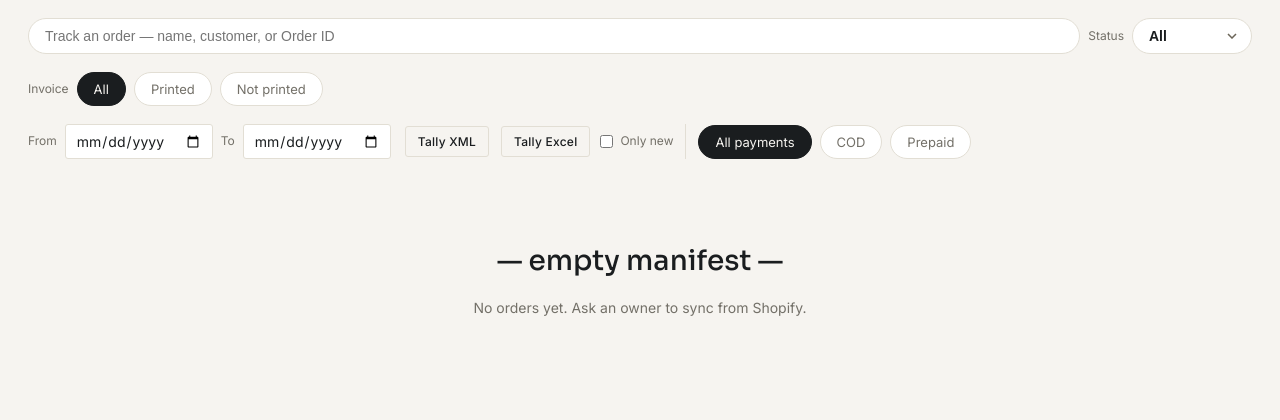
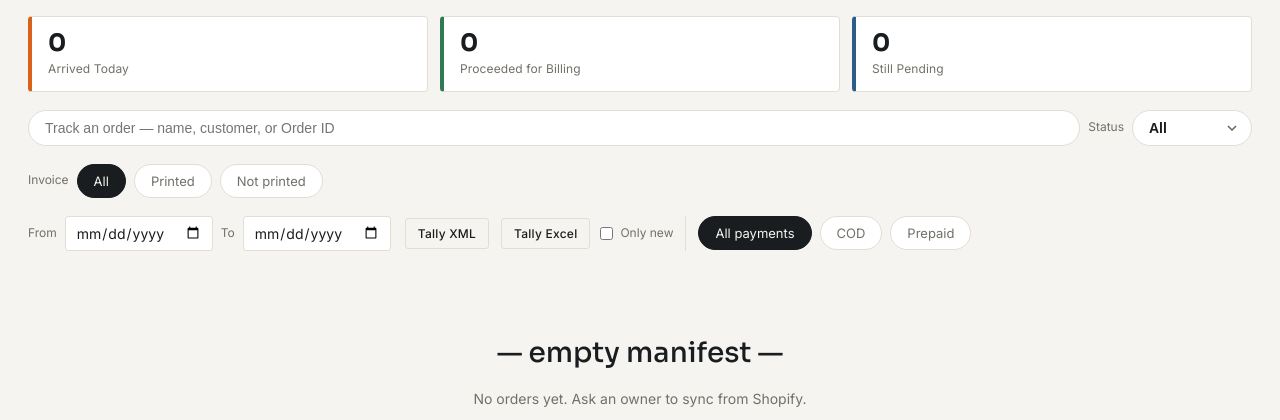
Before and after one commit to mranonymous19/arovehic-app, a Flask app: template templates/index.html in a window 1280 px wide. Shown: the part 84-504 px from the top of the page. Run offline with Flask 3, Linux system fonts and the light colour scheme; the template is opened without the code that fills it, so the values that code supplies are empty; parts of the project's set-up code (start-up, migrations or seed data) failed here and were passed over; some libraries are stand-ins or nearby versions.

Commit message:
Packing Summary

```diff
--- a/app.py
+++ b/app.py
@@ -1169,6 +1169,76 @@ def api_orders():
     return jsonify(result)
 
 
+@app.route("/api/orders/summary", methods=["GET"])
+@login_required
+def api_orders_summary():
+    """Today's-orders header stats: how many orders arrived, how many of
+    those have been moved through to Billing (purchased/in-stock, nothing
+    left pending), and how many are still pending. `date` is 'YYYY-MM-DD'
+    and is expected from the browser's local date (so "today" matches
+    what the person looking at the screen considers today) — defaults to
+    the server's UTC date if omitted.
+    """
+    db = get_db()
+    cur = db.cursor()
+    date_str = request.args.get("date") or datetime.now(timezone.utc).date().isoformat()
+
+    cur.execute(
+        "SELECT * FROM orders WHERE deleted_at IS NULL "
+        "AND NULLIF(created_at, '')::date = %s::date",
+        (date_str,),
+    )
+    orders = cur.fetchall()
+
+    order_ids = [order["shopify_order_id"] for order in orders]
+    items_by_order = {oid: [] for oid in order_ids}
+    if order_ids:
+        cur.execute(
+            "SELECT * FROM items WHERE shopify_order_id = ANY(%s)",
+            (order_ids,),
+        )
+        for item in cur.fetchall():
+            items_by_order.setdefault(item["shopify_order_id"], []).append(item)
+
+    # Same "which orders can this role see" rule as /api/orders: a staff
+    # account only ever sees orders currently assigned to their COD/Prepaid
+    # duty, so their summary should only count those, not every order that
+    # arrived today.
+    cod_threshold = float(get_setting("cod_shipping_threshold", "140") or 140)
+    cod_staff_ids = _parse_staff_ids(get_setting("cod_staff_id", ""))
+    prepaid_staff_ids = _parse_staff_ids(get_setting("prepaid_staff_id", ""))
+
+    arrived = 0
+    billing = 0
+    pending = 0
+    for order in orders:
+        if session.get("role") == "staff":
+            shipping_amount = order["shipping_amount"]
+            if shipping_amount is None and order.get("payment_type") not in ("cod", "prepaid"):
+                continue
+            payment_type = resolve_payment_type(order, cod_threshold)
+            assigned_staff_ids = cod_staff_ids if payment_type == "cod" else prepaid_staff_ids
+            if str(session.get("user_id")) not in assigned_staff_ids:
+                continue
+
+        items = items_by_order.get(order["shopify_order_id"], [])
+        arrived += 1
+
+        # Same "closed" + "has billable items" test used for the Billing
+        # view in /api/orders — an order counts as billed once every item
+        # has a final status and at least one of them is purchased/in-stock
+        # (an order that's closed but entirely N/A never reaches Billing).
+        closed = bool(items) and all(i["status"] != "pending" for i in items)
+        billing_items = [i for i in items if i["status"] in ("purchased", "stock")]
+        if closed and billing_items:
+            billing += 1
+        else:
+            pending += 1
+
+    cur.close()
+    return jsonify({"date": date_str, "arrived": arrived, "billing": billing, "pending": pending})
+
+
 @app.route("/api/orders/export/pending.xlsx", methods=["GET"])
 @login_required
 def api_export_pending_orders():
--- a/static/app.js
+++ b/static/app.js
@@ -189,6 +189,46 @@ async function loadOrders() {
   const orders = await res.json();
   lastLoadedOrders = orders;
   renderOrders(filterByTrackQuery(orders));
+  loadTodaySummary();
+}
+
+// ---------------------------------------------------------------------------
+// Today's-orders summary bar (arrived / proceeded for billing / pending)
+// ---------------------------------------------------------------------------
+
+const todaySummaryBar = document.getElementById("todaySummaryBar");
+const summaryArrivedVal = document.getElementById("summaryArrivedVal");
+const summaryBillingVal = document.getElementById("summaryBillingVal");
+const summaryPendingVal = document.getElementById("summaryPendingVal");
+
+function todayDateStr() {
+  // Local (browser) date, not UTC — so "today" matches the calendar date
+  // for whoever is looking at the screen, same as the date-filter inputs.
+  const d = new Date();
+  const y = d.getFullYear();
+  const m = String(d.getMonth() + 1).padStart(2, "0");
+  const day = String(d.getDate()).padStart(2, "0");
+  return `${y}-${m}-${day}`;
+}
+
+async function loadTodaySummary() {
+  // Accounts/Packer are locked to a single Billing-only view already —
+  // an "arrived/pending" breakdown isn't meaningful there, so skip it.
+  if (currentRole === "accounts" || currentRole === "packer") {
+    todaySummaryBar.hidden = true;
+    return;
+  }
+  try {
+    const res = await fetch(`/api/orders/summary?date=${todayDateStr()}`);
+    if (!res.ok) return;
+    const data = await res.json();
+    summaryArrivedVal.textContent = data.arrived;
+    summaryBillingVal.textContent = data.billing;
+    summaryPendingVal.textContent = data.pending;
+    todaySummaryBar.hidden = false;
+  } catch (err) {
+    // Non-critical widget — fail quietly and leave it hidden.
+  }
 }
 
 function filterByTrackQuery(orders) {
--- a/static/style.css
+++ b/static/style.css
@@ -116,6 +116,42 @@ a.btn { text-decoration: none; display: inline-block; }
   background: #f6dede;
   color: #8a2c2c;
   border-color: #8a2c2c;
+}
+
+.today-summary {
+  display: flex;
+  gap: 12px;
+  padding: 16px 28px 0;
+  flex-wrap: wrap;
+}
+
+.today-summary-stat {
+  flex: 1 1 160px;
+  background: var(--card);
+  border: 1px solid var(--line);
+  border-left: 4px solid var(--amber);
+  border-radius: 4px;
+  padding: 12px 16px;
+  display: flex;
+  flex-direction: column;
+  gap: 2px;
+}
+
+.today-summary-stat:nth-child(2) { border-left-color: var(--green); }
+.today-summary-stat:nth-child(3) { border-left-color: var(--blue); }
+
+.today-summary-value {
+  font-family: 'Sora', sans-serif;
+  font-size: 24px;
+  font-weight: 700;
+  color: var(--ink);
+  line-height: 1.2;
+}
+
+.today-summary-label {
+  font-size: 12px;
+  color: var(--muted);
+  letter-spacing: 0.01em;
 }
 
 .filters {
--- a/templates/index.html
+++ b/templates/index.html
@@ -24,6 +24,21 @@
   </header>
 
   <div id="syncMsg" class="banner" hidden></div>
+
+  <div id="todaySummaryBar" class="today-summary" hidden>
+    <div class="today-summary-stat">
+      <span class="today-summary-value" id="summaryArrivedVal">0</span>
+      <span class="today-summary-label">Arrived Today</span>
+    </div>
+    <div class="today-summary-stat">
+      <span class="today-summary-value" id="summaryBillingVal">0</span>
+      <span class="today-summary-label">Proceeded for Billing</span>
+    </div>
+    <div class="today-summary-stat">
+      <span class="today-summary-value" id="summaryPendingVal">0</span>
+      <span class="today-summary-label">Still Pending</span>
+    </div>
+  </div>
 
   <div class="filters">
     <input id="orderTrackInput" type="search" placeholder="Track an order — name, customer, or Order ID" class="order-track-input">
```
